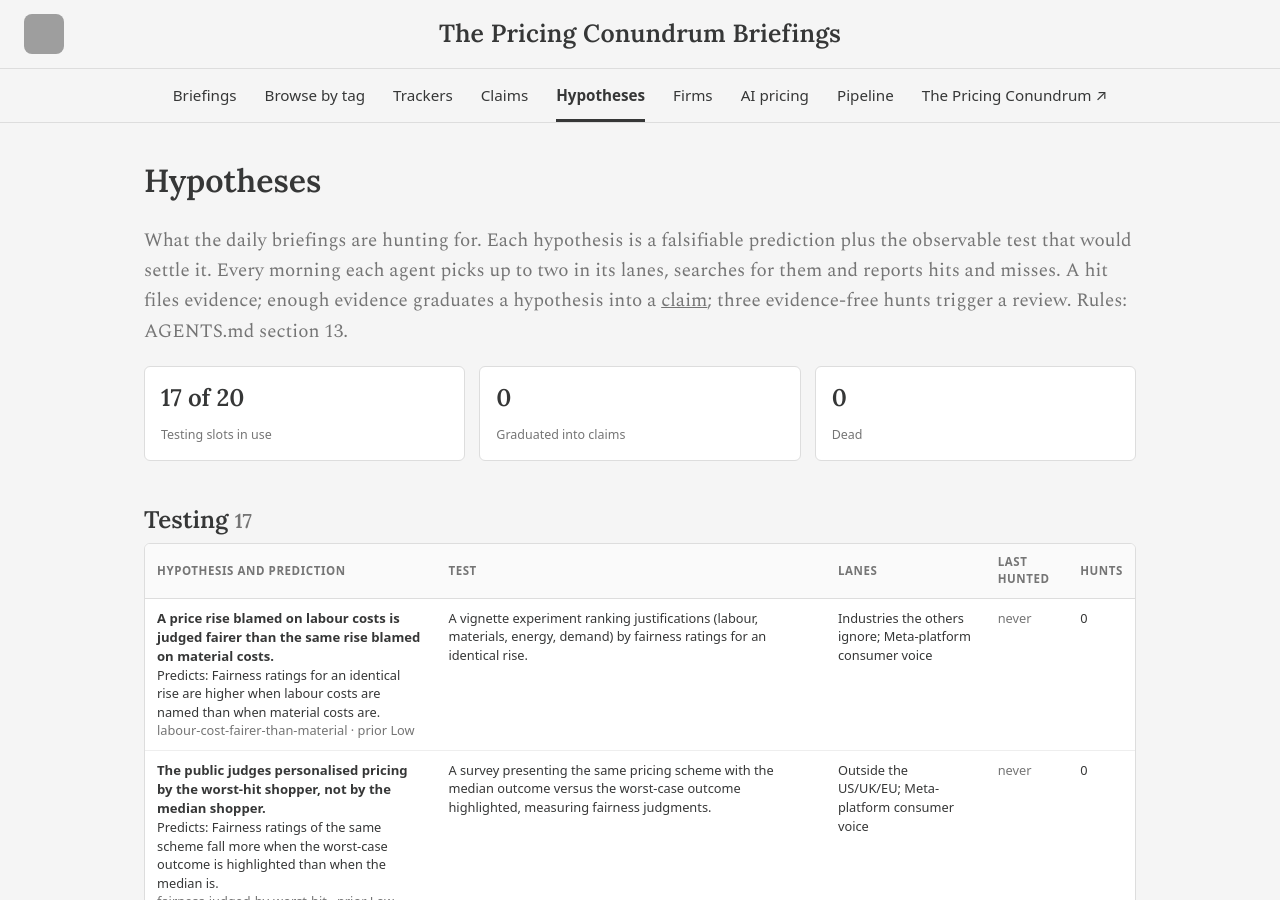
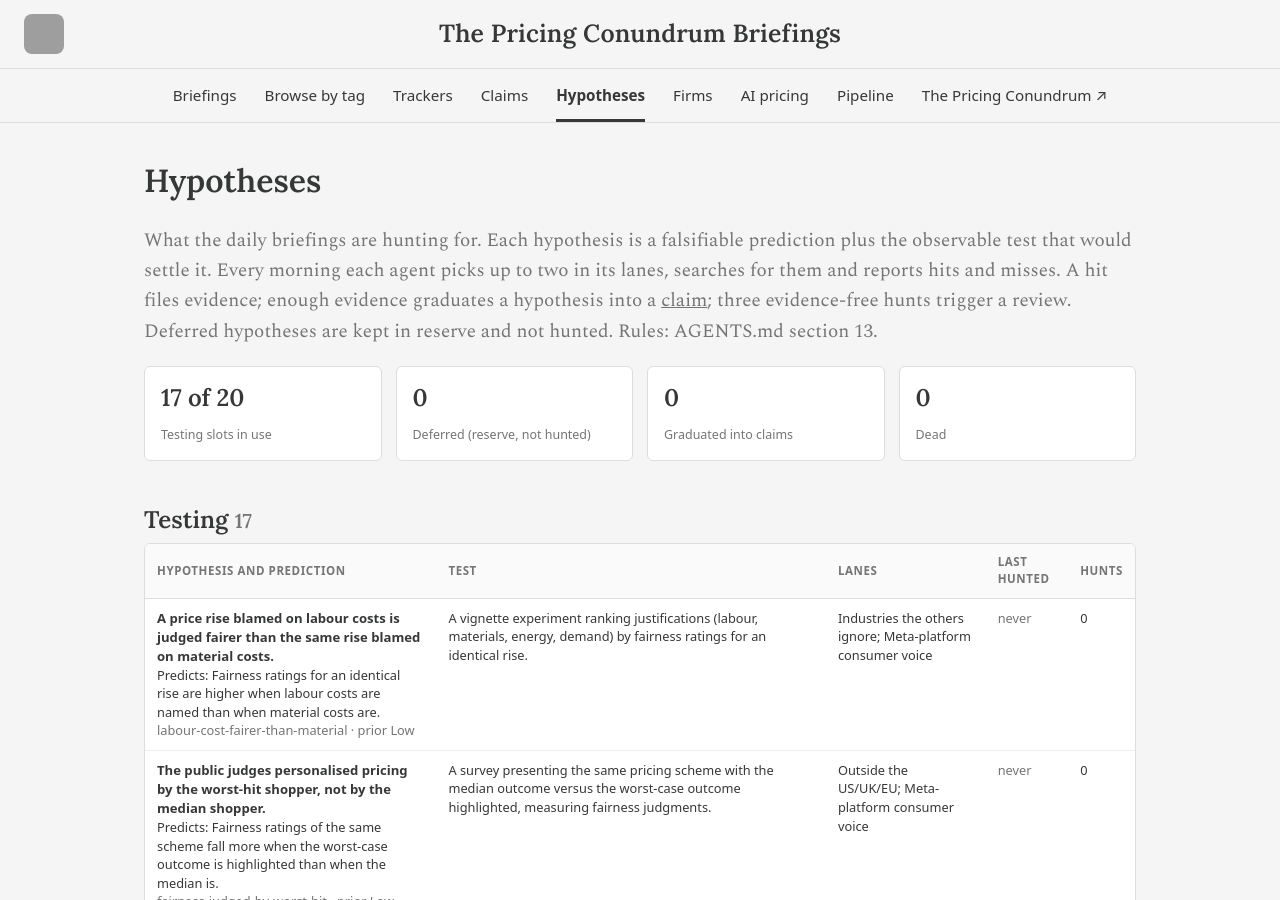
Before and after one commit to UtpalDholakia/pricing-briefings, a Jekyll site: the page built from hypotheses.html, in a window 1280 px wide and 900 px high. Built offline with Jekyll 4.4.1, drawn with Linux system fonts in a browser that asks for light colours; some of the changed text lies outside the part shown; grey boxes are pictures that could not be loaded.

Commit message:
Hypotheses: add Deferred status (reserve and paused, no Testing slot, needs reopen_when); clarify that misses are not negative evidence
Co-Authored-By: Claude Opus 5.5 <noreply@anthropic.com>
Claude-Session: https://claude.ai/code/session_01LmkF8gatzx4Nek6k29mPz2

```diff
--- a/_data/hypotheses.yml
+++ b/_data/hypotheses.yml
@@ -1,6 +1,6 @@
 # Hypotheses: the daily search layer. AGENTS.md section 13.
 # One falsifiable prediction per entry, with the observable test that would settle it. Testing entries first (longest unhunted first), then Graduated, then Dead.
-# status: Testing / Graduated / Dead. confidence: High / Medium / Low (strength of the prior, not a verdict). At most 20 Testing.
+# status: Testing / Deferred / Graduated / Dead (Deferred: kept in reserve, not hunted, needs reopen_when). confidence: High / Medium / Low (strength of the prior, not a verdict). At most 20 Testing.
 # Every hunt is logged (hit or miss). Graduation creates a new claim_id in claims.yml; a hypothesis is never renamed or deleted.
 # Seeded 2026-11-17 by Claude from Muse's 48 candidates under Spec F: 14 listed seeds plus 3 moved from the claims list at seeding.
 - hypothesis_id: labour-cost-fairer-than-material
--- a/hypotheses.html
+++ b/hypotheses.html
@@ -10,14 +10,16 @@ permalink: /hypotheses/
 {% capture brief_base %}{{ '/briefings/' | relative_url }}{% endcapture %}
 {% capture claims_base %}{{ '/claims/' | relative_url }}{% endcapture %}
 {% assign testing = H | where: "status", "Testing" %}
+{% assign deferred = H | where: "status", "Deferred" %}
 {% assign graduated = H | where: "status", "Graduated" %}
 {% assign dead = H | where: "status", "Dead" %}
 
 <h1 class="page-title">Hypotheses</h1>
-<p class="muted">What the daily briefings are hunting for. Each hypothesis is a falsifiable prediction plus the observable test that would settle it. Every morning each agent picks up to two in its lanes, searches for them and reports hits and misses. A hit files evidence; enough evidence graduates a hypothesis into a <a href="{{ claims_base }}">claim</a>; three evidence-free hunts trigger a review. Rules: AGENTS.md section 13.</p>
+<p class="muted">What the daily briefings are hunting for. Each hypothesis is a falsifiable prediction plus the observable test that would settle it. Every morning each agent picks up to two in its lanes, searches for them and reports hits and misses. A hit files evidence; enough evidence graduates a hypothesis into a <a href="{{ claims_base }}">claim</a>; three evidence-free hunts trigger a review. Deferred hypotheses are kept in reserve and not hunted. Rules: AGENTS.md section 13.</p>
 
 <div class="stat-row">
   <div class="stat"><span class="big">{{ testing.size }} of 20</span><span class="lbl">Testing slots in use</span></div>
+  <div class="stat"><span class="big">{{ deferred.size }}</span><span class="lbl">Deferred (reserve, not hunted)</span></div>
   <div class="stat"><span class="big">{{ graduated.size }}</span><span class="lbl">Graduated into claims</span></div>
   <div class="stat"><span class="big">{{ dead.size }}</span><span class="lbl">Dead</span></div>
 </div>
@@ -41,6 +43,14 @@ permalink: /hypotheses/
   </table></div>
 </section>
 
+<section class="tracker" id="deferred">
+  <h2>Deferred <small class="muted">{{ deferred.size }}</small></h2>
+  <p class="muted small">Hypotheses kept in reserve: paused until an event or data could test them, or waiting for a free slot. They are not hunted.</p>
+  {% if deferred.size == 0 %}<p class="muted small">None yet.</p>{% else %}
+  <details><summary class="small">Show {{ deferred.size }} deferred hypotheses</summary><ul>{% for h in deferred %}
+    <li id="{{ h.hypothesis_id }}" class="small"><strong>{{ h.hypothesis }}</strong> <span class="muted">Test: {{ h.test }} Reopen when: {{ h.reopen_when }}</span></li>{% endfor %}</ul></details>{% endif %}
+</section>
+
 <section class="tracker" id="graduated">
   <h2>Graduated <small class="muted">{{ graduated.size }}</small></h2>
   {% if graduated.size == 0 %}<p class="muted small">None yet. A hypothesis graduates when a hunt returns evidence directly on point; the new claim then follows the confirmation rule.</p>{% else %}
```
Also changed, not shown: AGENTS.md (+5 -3 lines), scripts/validate.py (+8 -4 lines).
